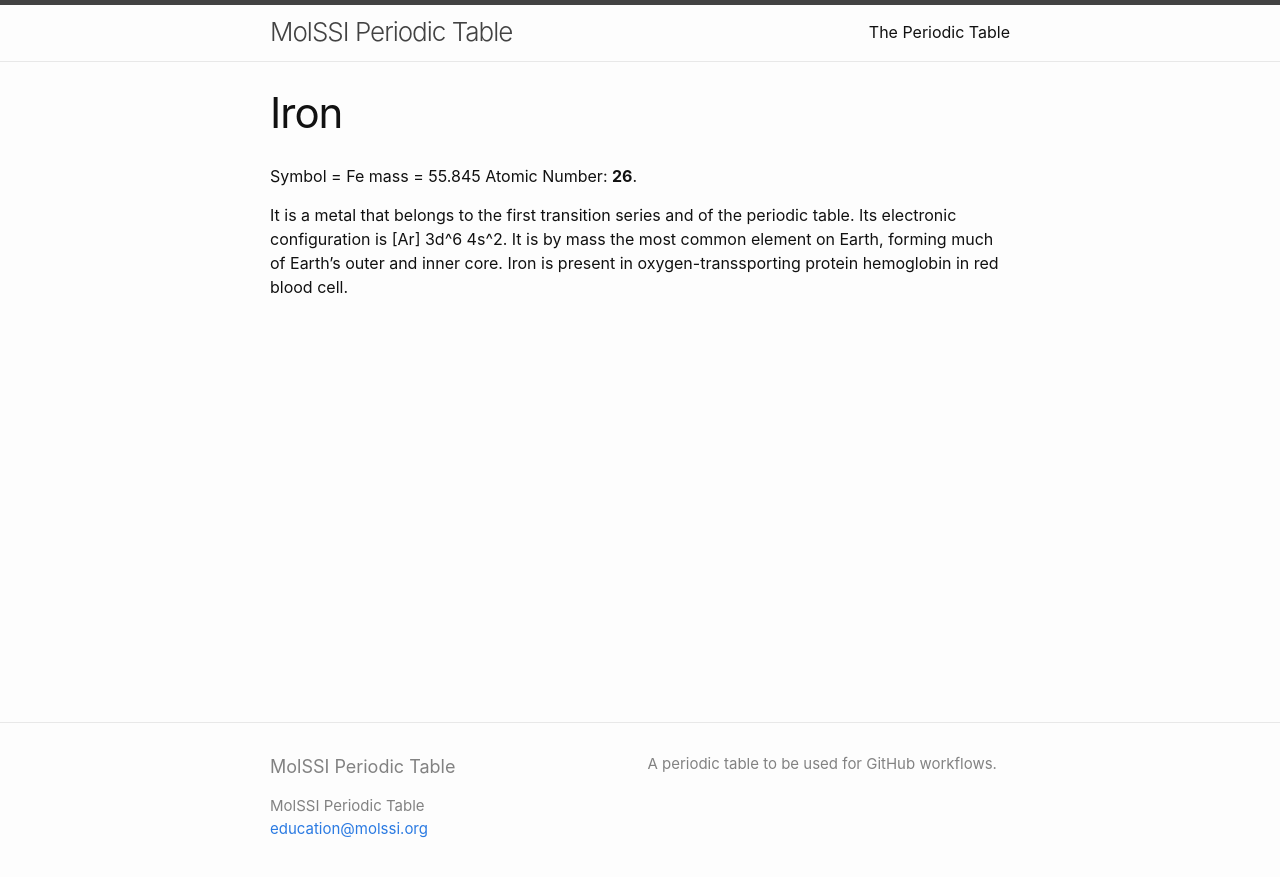
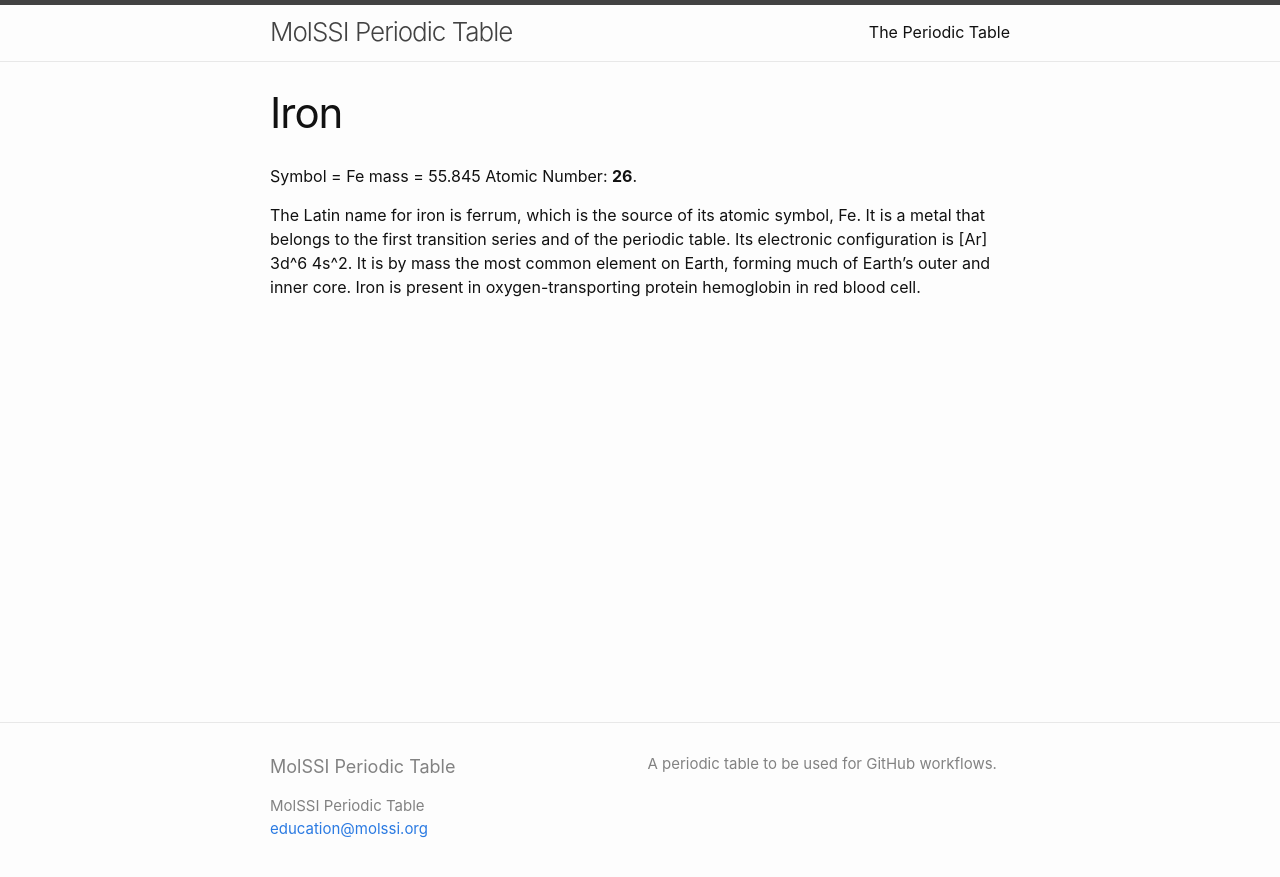
Before and after one commit to MolSSI-Education/periodic-table, a Jekyll site: the page built from elements/iron.md, in a window 1280 px wide. Shown: the top 877 px of the page. Built offline with Jekyll 4.4.1, drawn with Linux system fonts in a browser that asks for light colours.

Commit message:
modified the file iron

```diff
--- a/elements/iron.md
+++ b/elements/iron.md
@@ -7,9 +7,10 @@ Symbol = Fe
 mass = 55.845
 Atomic Number: **26**.
 
-It is a metal that belongs to the first transition series
-and of the periodic table. Its electronic configuration is
-[Ar] 3d^6 4s^2. It is by mass the most common element on
-Earth, forming much of Earth's outer and inner core. Iron
-is present in oxygen-transsporting protein hemoglobin in
-red blood cell.
+The Latin name for iron is ferrum, which is the source of
+its atomic symbol, Fe. It is a metal that belongs to the
+first transition series and of the periodic table. Its
+electronic configuration is [Ar] 3d^6 4s^2. It is by mass
+the most common element on Earth, forming much of Earth's
+outer and inner core. Iron is present in oxygen-transporting
+protein hemoglobin in red blood cell.
```
